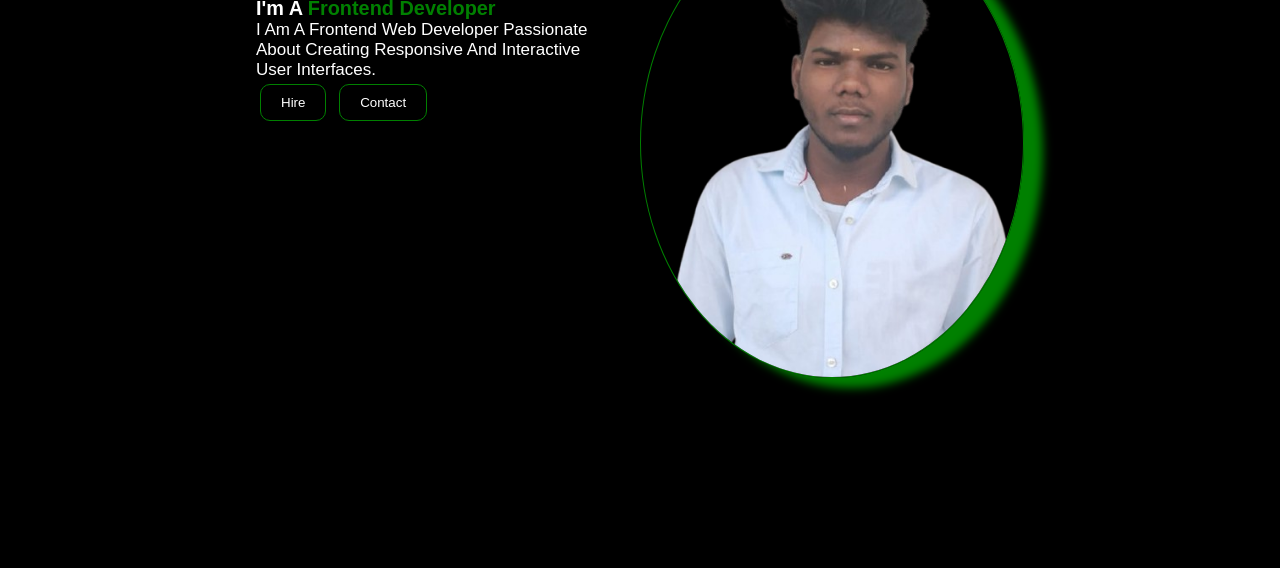
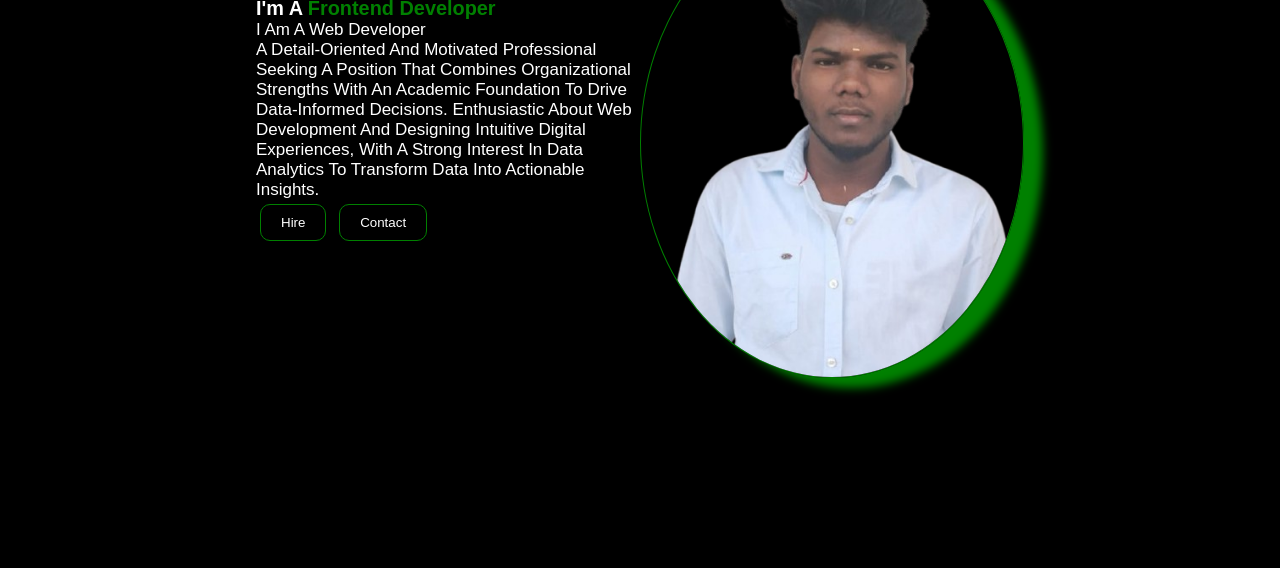
Before and after one commit to rajamanickam04062004/portfolio, a plain HTML site: page index.html in a window 1280 px wide. Shown: the part 232-800 px from the top of the page. Drawn offline with Linux system fonts and the light colour scheme; a web font is replaced by a local one.

Commit message:
Update index.html

```diff
--- a/index.html
+++ b/index.html
@@ -32,7 +32,9 @@
         <div class="left">
             <h1>hi, it's <span style="color: green;">Rajamanickam</span></h1>
             <h3>i'm a <span style="color: green;">frontend developer</span></h3>
-            <p>I am a frontend web developer passionate <br> about creating responsive and interactive  <br>user interfaces.</p>
+            <p>I am a web developer  <br> A detail-oriented and motivated professional seeking a position that combines organizational strengths with an academic
+foundation to drive data-informed decisions. Enthusiastic about web development and designing intuitive digital experiences,
+with a strong interest in data analytics to transform data into actionable insights. </p>
             <button onclick="openWhatsAppChat()" >Hire</button>
             <button><a href="index.html#contact" style="text-decoration: none; color: white;">Contact</a></button>
 
@@ -89,7 +91,7 @@
     </div>
     <div class="footernav">
         <ul class="fn">
-           <a href="https://drive.google.com/file/d/19JS3dl9t6wpwY9trqu10ie5pTcl6ZRRD/view?usp=drivesdk"> <p>Resume</p></a>&nbsp;&nbsp;&nbsp;
+           <a href="https://drive.google.com/file/d/1ZgNWepUYIXCvWUGSbRm1k1GsjH5MOvDu/view?usp=sharing"> <p>Resume</p></a>&nbsp;&nbsp;&nbsp;
             <p><a href="https://www.linkedin.com/in/rajamanickam04/">linkedin</a></p>&nbsp;&nbsp;&nbsp;
             <p><a href="https://github.com/rajamanickam04062004"><sp1 style="color: green;">Git</sp1> / <sp2 style="color: red;">hub</sp2></a></p>&nbsp;&nbsp;&nbsp;
 
```
